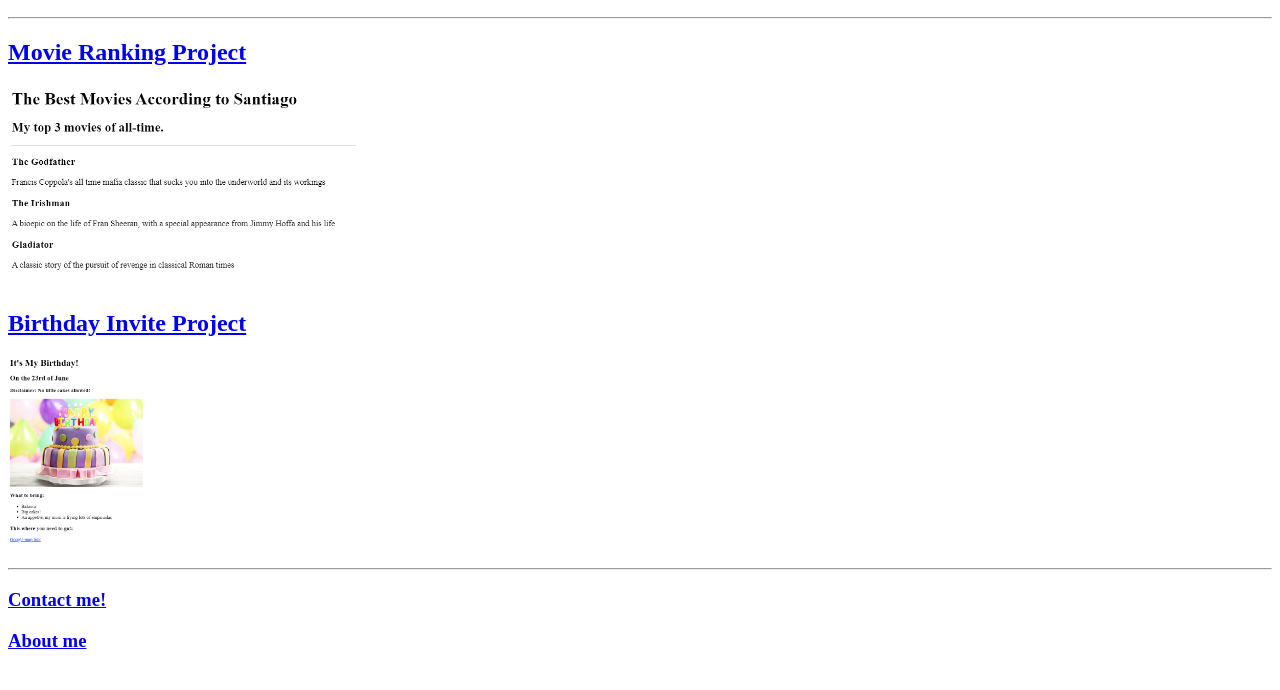
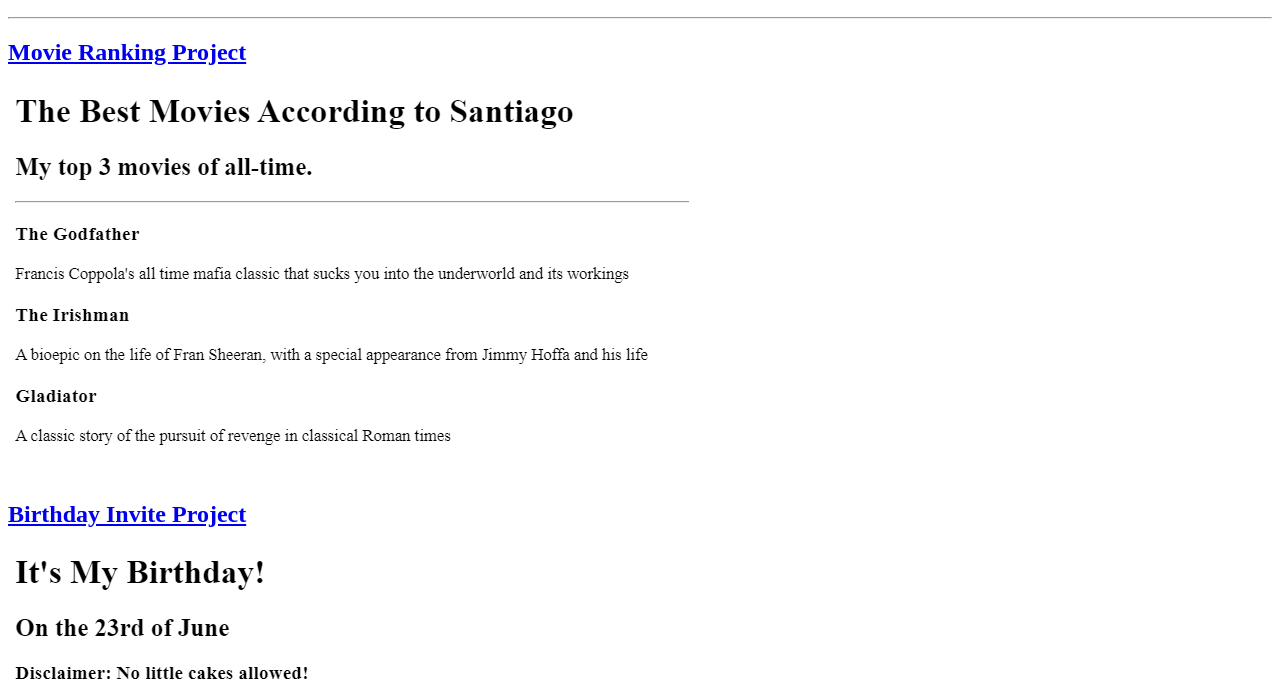
Before and after one commit to gscalvo/html-portfolio, a plain HTML site: page index.html in a window 1280 px wide. Shown: the part 110-800 px from the top of the page. Drawn offline with Linux system fonts and the light colour scheme.

Commit message:
Update index.html

```diff
--- a/index.html
+++ b/index.html
@@ -11,9 +11,9 @@
 <h2>I am a web developer</h2>
 <hr />
 <h2><a href="public/movie-ranking.html">Movie Ranking Project</a></h2>
-<img src="/assets/images/movie-ranking.png" height="200"/>
+<img src="/assets/images/movie-ranking.png"/>
 <h2><a href=public/birthday-invite.html>Birthday Invite Project</a></h2>
-<img src="/assets/images/birthday-invite.png" height="200"/>
+<img src="/assets/images/birthday-invite.png"/>
 <hr />
 <h3><a href=public/contact.html>Contact me!</a></h3>
 <h3><a href=public/about.html>About me</a></h3>
```
